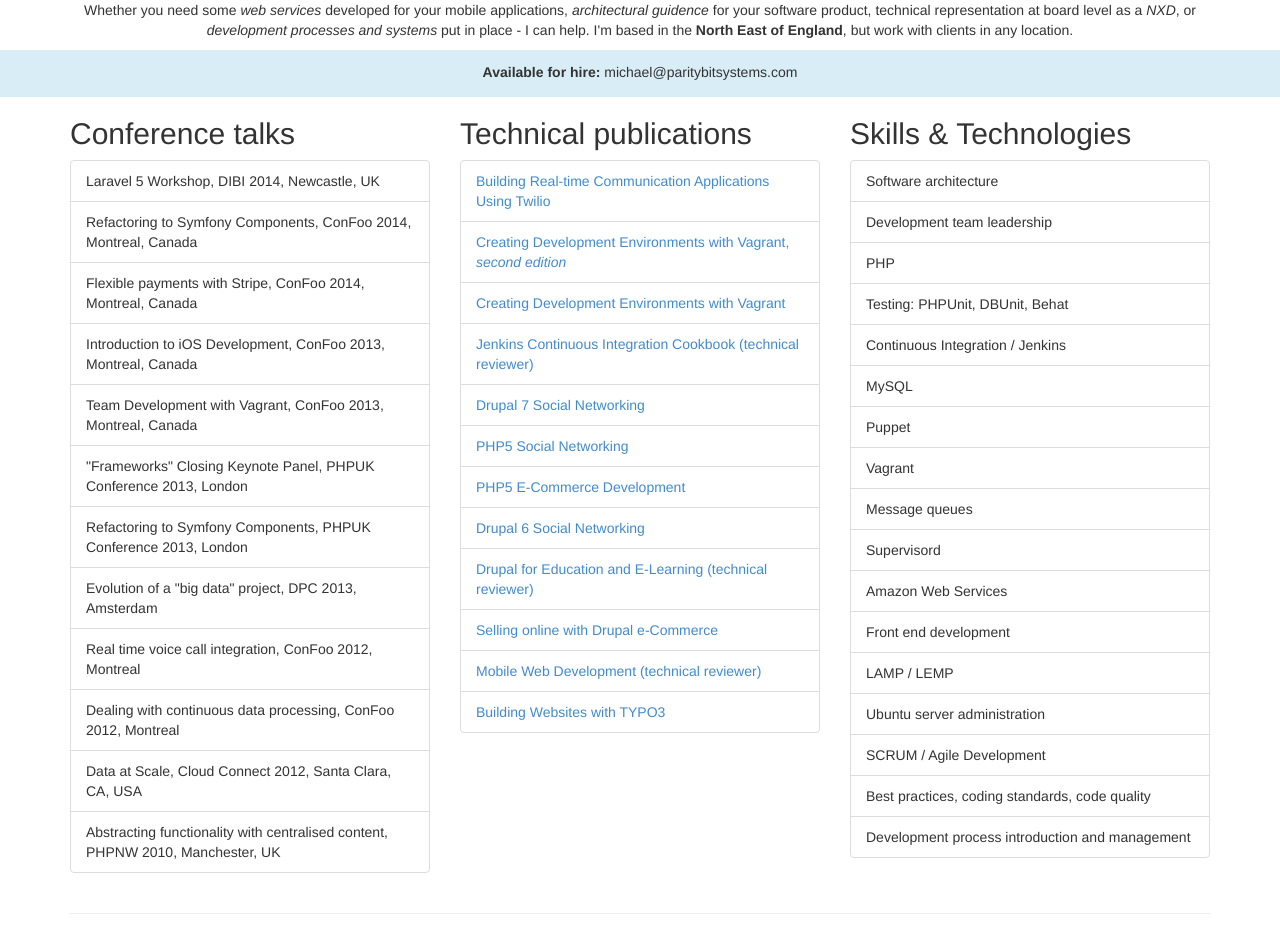
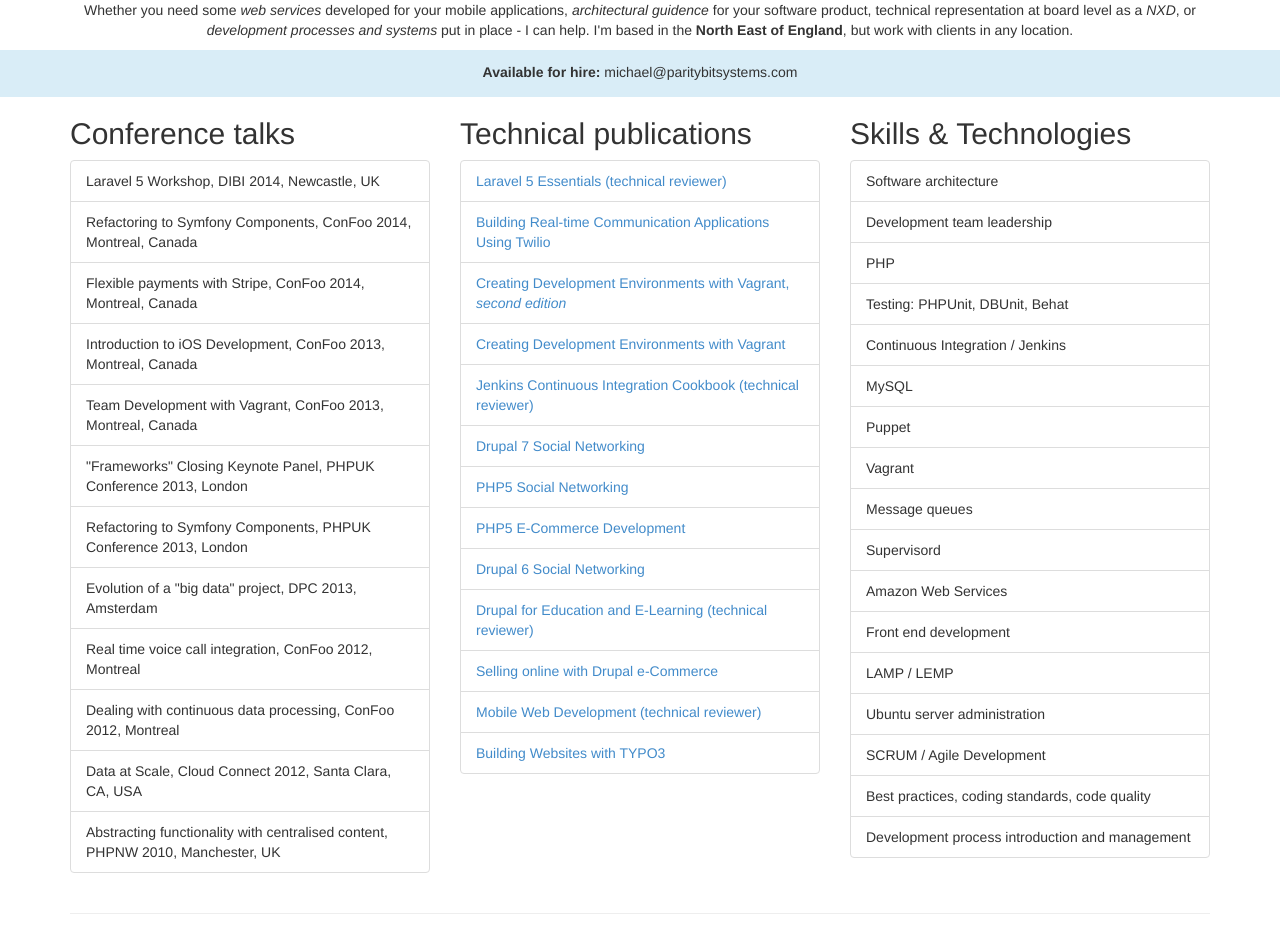
Before and after one commit to mkpeacock/mkpeacock.github.io, a Jekyll site: the page built from index.html, in a window 1280 px wide. Shown: the part 505-1441 px from the top of the page. Built offline with Jekyll 4.4.1, drawn with Linux system fonts in a browser that asks for light colours; nearby versions of some CDN libraries.

Commit message:
Added Laravel 5 Essentials (technical reviewer) publication

```diff
--- a/index.html
+++ b/index.html
@@ -34,6 +34,7 @@
             <div class="col-md-4">
                 <h2>Technical publications</h2>
                 <ul class="list-group">
+                    <li class="list-group-item"><a href="http://amzn.to/1SB8dCO">Laravel 5 Essentials (technical reviewer)</a></li>
                     <li class="list-group-item"><a href="https://www.packtpub.com/virtualization-and-cloud/building-real-time-communication-applications-using-twilio-video">Building Real-time Communication Applications Using Twilio</a></li>
                     <li class="list-group-item"><a href="http://www.amazon.co.uk/gp/product/B00UNFMIN4/ref=as_li_tl?ie=UTF8&camp=1634&creative=19450&creativeASIN=B00UNFMIN4&linkCode=as2&tag=httpwwwmich02-21&linkId=JX4OAU4BZDBK33R7">Creating Development Environments with Vagrant, <em>second edition</em></em></a></li>
                     <li class="list-group-item"><a href="http://amzn.to/1i7doO6">Creating Development Environments with Vagrant</a></li>
```
